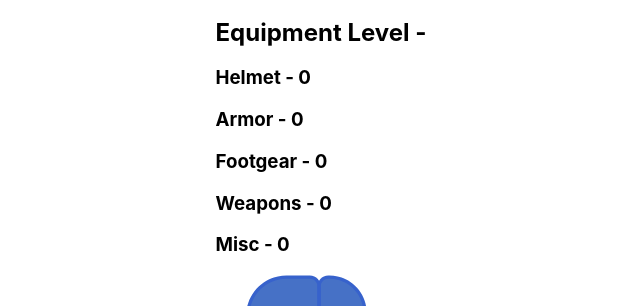
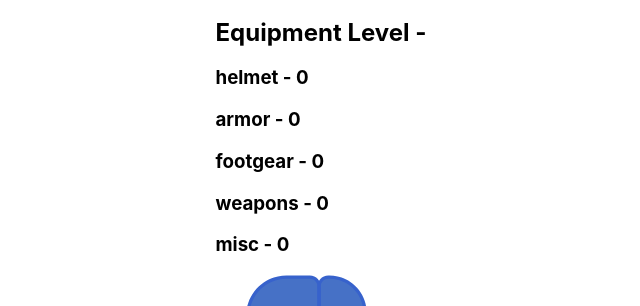
Before and after one commit to CodeyPacker/munchkin, a Next.js app: page / in a window 1280 px wide. Both pictures are taken after typing "Sample" into the empty fields and a click on the button "Submit". Shown: the part 231-537 px from the top of the page, without its empty margins (319-959 px from the left). Built offline with nearby package versions, Linux system fonts and the light colour scheme.

Commit message:
Got all equipment state working

```diff
--- a/components/CharacterScreen.js
+++ b/components/CharacterScreen.js
@@ -2,23 +2,23 @@ import _JSXStyle from "styled-jsx/style";
 import Image from "next/image";
 import Equipment from "./Equipment";
 
-const CharacterScreen = ({ playerLevel, handleLevelChange, name, gender, activeScreen, equipmentLevel }) => {
+const CharacterScreen = ({allEquipmentLevels, handleLevelChange, setAllEquipmentLevels, playerLevel, name, gender, activeScreen }) => {
   return (
     <div className={activeScreen !== "character-screen" ? "hide" : "show"}>
       <h2>{name} ({gender})</h2>
       <h2>Board Level</h2>
       <div className="character-level">
-        <button onClick={() => handleLevelChange("setPlayerLevel", -1)}>-1</button>
+        <button onClick={() => handleLevelChange(-1)}>-1</button>
         <span>{playerLevel}</span>
-        <button onClick={() => handleLevelChange("setPlayerLevel", +1)}>+1</button>
+        <button onClick={() => handleLevelChange(+1)}>+1</button>
       </div>
       <div className="character-power">
         <h2>Equipment Level - </h2>
-        <Equipment type="Helmet"/>
-        <Equipment type="Armor"/>
-        <Equipment type="Footgear"/>
-        <Equipment type="Weapons"/>
-        <Equipment type="Misc"/>
+        <Equipment allEquipmentLevels={allEquipmentLevels} setAllEquipmentLevels={setAllEquipmentLevels} type="helmet"/>
+        <Equipment allEquipmentLevels={allEquipmentLevels} setAllEquipmentLevels={setAllEquipmentLevels} type="armor"/>
+        <Equipment allEquipmentLevels={allEquipmentLevels} setAllEquipmentLevels={setAllEquipmentLevels} type="footgear"/>
+        <Equipment allEquipmentLevels={allEquipmentLevels} setAllEquipmentLevels={setAllEquipmentLevels} type="weapons"/>
+        <Equipment allEquipmentLevels={allEquipmentLevels} setAllEquipmentLevels={setAllEquipmentLevels} type="misc"/>
       </div>
       <Image
         className="player-icon"
--- a/components/Equipment.js
+++ b/components/Equipment.js
@@ -1,10 +1,14 @@
 import { useState } from "react";
 
-const Equipment = ({type}) => {
+const Equipment = ({allEquipmentLevels, type, setAllEquipmentLevels}) => {
   const [showButtons, setShowButtons] = useState(false);
   const [powerLevel, setPowerLevel] = useState(0)
   const handleShowButtons = () => setShowButtons(prevShow => !prevShow)
-  const handlePowerLevelChange = (amount) => setPowerLevel(prevPower => prevPower + amount)
+
+  const handlePowerLevelChange = (amount) => {
+    setPowerLevel(prevPower => prevPower + amount)
+    setAllEquipmentLevels(prevLevel => ({...prevLevel, [type]: powerLevel}))
+  }
 
   return (
     <div>
--- a/pages/index.js
+++ b/pages/index.js
@@ -6,25 +6,26 @@ import { useState } from "react";
 
 export default function Home() {
   const [playerLevel, setPlayerLevel] = useState(1);
-  const [equipmentLevel, setEquipmentLevel] = useState(0);
+  // const [equipmentLevel, setEquipmentLevel] = useState(0);
   const [name, setName] = useState("Melvin");
   const [gender, setGender] = useState("Male");
   const [activeScreen, setActiveScreen] = useState("character-setup");
+
+  const [allEquipmentLevels, setAllEquipmentLevels] = useState({ // this gets passed back into index.js - global state
+    "helmet": 0,
+    "armor": 0,
+    "footgear": 0,
+    "weapons": 0,
+    "misc": 0,
+  })
 
   const handleSetActiveScreen = (event, targetScreen) => {
     event.preventDefault();
     setActiveScreen((prevScreen) => (prevScreen = targetScreen))
   }
 
-  const handleLevelChange = (stateHook, amount) => {
-    if (stateHook === "setPlayerLevel") {
-      setPlayerLevel((prevLevel) => prevLevel + amount);
-    }
-
-    if (stateHook === "setEquipmentLevel") {
-      setEquipmentLevel((prevLevel) => prevLevel + amount);
-    }
-  }
+  const handleLevelChange = (amount) =>
+    setPlayerLevel((prevLevel) => prevLevel + amount);
 
   const handleFormSubmit = e => e.preventDefault()
   const handleSetName = e => setName(e.target.value);
@@ -46,7 +47,8 @@ export default function Home() {
           handleSetActiveScreen={handleSetActiveScreen}
         />
         <CharacterScreen
-          equipmentLevel={equipmentLevel}
+          allEquipmentLevels={allEquipmentLevels}
+          setAllEquipmentLevels={setAllEquipmentLevels}
           activeScreen={activeScreen}
           handleLevelChange={handleLevelChange}
           playerLevel={playerLevel}
```
